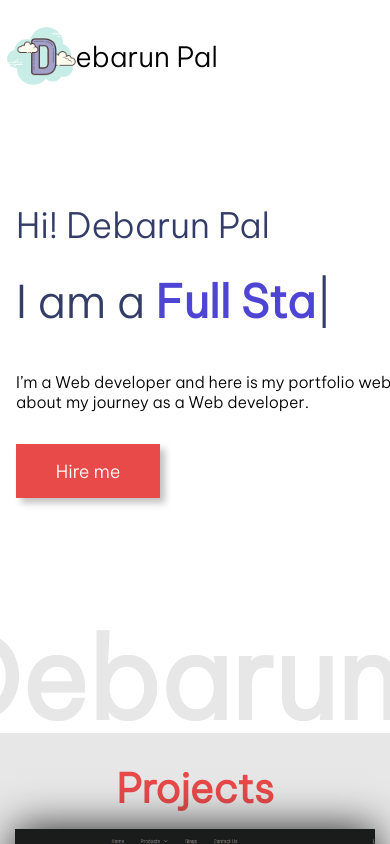
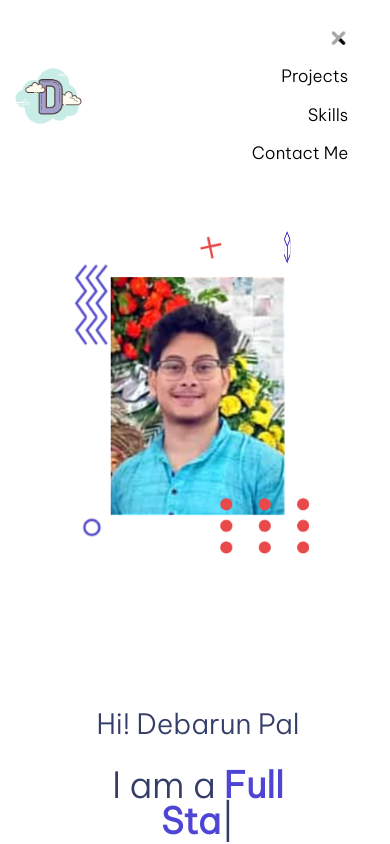
Before and after one commit to paldebarun/portfolio, a plain HTML site: page index.html in a window 390 px wide. Drawn offline with nearby package versions, Linux system fonts and the light colour scheme.

Commit message:
this is the second commit

```diff
--- a/index.html
+++ b/index.html
@@ -13,18 +13,22 @@
     <div id="wrapper">
 
         <div class="container">
+
             <div class="navbar">
 
                 <div class="logo-container">
                     <img src="./images/userAsset/icons8-d-100.png" class="logo">
                     <div class="logo-text">ebarun Pal</div>
-                    <!-- this is my logo -->
+
+
                 </div>
 
                 <div class="nav-items">
+                  <img src="./images/userAsset/icons8-multiply-24.png" id="cross-button" alt="">
                     <div><a href="#projects">Projects</a></div>
                     <div><a href="#skills">Skills</a></div>
                     <div><a href="#contactme">Contact Me</a></div>
+
                 </div>
 
             </div>
@@ -74,7 +78,7 @@
         </div>
 
         <div class="project-section" id="projects">
-            <h2 class="page-header">Projects</h2>
+            <h3 class="page-header">Projects</h3>
 
             <div class="project-container">
                 <div class="project-card" id="project1">
--- a/styles.css
+++ b/styles.css
@@ -26,8 +26,9 @@
     display: flex;
     justify-content:space-between;
     align-items:center;
-
+    width:100vw;
     padding-top:1rem;
+    margin-right: 50px;
 }
 
 .logo{
@@ -36,6 +37,7 @@
 
 .logo-container{
     display:flex;
+    flex-direction: row;
     justify-content: baseline;
     align-items: center;
 }
@@ -47,8 +49,15 @@
 
 .nav-items{
     display:flex;
-    gap:2rem;
+    justify-content: center;
+    gap:20px;
     padding: 0 4em;
+    width:35%;
+
+}
+
+#cross-button{
+  display: none;
 }
 
 .nav-items div{
@@ -59,7 +68,7 @@
 }
 .nav-items div a{
     color:black;
-    /* transition: all 5s ease; */
+    transition: all 1s ease;
 }
 
 a{
@@ -67,9 +76,10 @@ a{
 }
 
 
-.nav-items div:hover{
-    transition:0.8s;
+.nav-items div a:hover{
+
     font-weight: bold;
+    color: #e84949;
 }
 
 .hero-section{
@@ -87,17 +97,19 @@ a{
 .faded-text{
     position:absolute;
     user-select:none;
-    font-size: 7em;
+    font-size: 6em;
     color:rgb(231,231,231);
-
-    bottom: -16%;
-    left: -5%;
+    width:100%;
+    bottom: -15%;
+    left: 20px;
     font-weight: bold;
     transition: all 3s;
+    height: auto;
+
 }
 
 .hero-section-left{
-    /* width:100%; */
+    width:100%;
     display: flex;
     flex-direction: column;
     justify-content:center;
@@ -174,6 +186,7 @@ a{
     filter:grayscale(1);
     transition:all 1s;
     animation: scaleImage 5s linear infinite;
+
   }
 
   .user-image img{
@@ -316,7 +329,7 @@ a{
     height:550px;
     background-image: url(./images/projects/Project1.png);
     background-size: cover;
-    /* background-repeat: no-repeat; */
+
     position:relative;
     box-shadow:0px 0px 40px #1f1f1f;
   }
@@ -463,7 +476,31 @@ a{
     background-image: url(./images/projects/Project4.png);
   }
 
-  @media (max-width:1300px) {
+  @media (max-width:1220px) {
+    .logo-container{
+      transform: scale(0.8);
+    }
+
+    .hero-section{
+
+      width:100vw;
+
+      margin: 2rem 0;
+      padding: 0 2rem;
+      padding-bottom: 8rem;
+
+  }
+
+    .hero-section-left{
+      transform: scale(0.8);
+      width: 80%;
+    }
+
+    .hero-section-right{
+      transform: scale(0.8);
+      margin-right:10%;
+    }
+
     .page-header {
       padding-top: 30px;
       color: var(--bgOrange);
@@ -710,3 +747,122 @@ footer{
   display:flex;
   gap:1rem;
 }
+
+@media screen and (max-width:903px){
+
+  .nav-items{
+    transform: scale(0.85);
+    flex-direction: column;
+    align-items: flex-end;
+  }
+
+  #cross-button{
+   display: inline;
+  }
+
+  .hero-section{
+    flex-direction: column-reverse;
+
+  }
+
+  .hero-section-left{
+    align-items: center;
+    margin-right: 10%;
+  }
+
+  .hero-section-description{
+    text-align: center;
+  }
+
+  .hero-section-sub-heading{
+    text-align: center;
+  }
+
+  .faded-text{
+    left:-30px;
+   transform: scale(0.8);
+    bottom: -7%;
+  }
+
+
+}
+
+@media screen and (max-width:533px){
+  .logo{
+    transform: scale(1.2);
+  }
+  .logo-text{
+    display: none;
+  }
+  .logo-container{
+    display: flex;
+    justify-content: center;
+    width:20%;
+    margin-top: 0;
+  }
+  .nav-items{
+    align-items: flex-end;
+    padding: 0 2em;
+  }
+
+  .hero-section-right{
+    margin-right: 15%;
+  }
+
+  .hero-section-left{
+    margin-right: 15%;
+  }
+
+  .faded-text{
+    font-size:50px;
+
+  }
+  .page-header{
+    font-size: x-large;
+  }
+
+
+
+}
+
+@media screen and (max-width:440px){
+  .logo{
+    margin-left: 20px;;
+  }
+  .faded-text{
+    width:100%;
+    font-size:50px;
+    bottom: -7%;
+  }
+
+  #project1 .project-content{
+    transform: scale(0.8);
+  }
+
+}
+@media screen and (max-width:372px){
+
+
+  .project-content .btn-grp{
+
+    display: flex;
+    flex-direction: column;
+
+  }
+
+  #project1 .project-content{
+  margin-bottom: 70px;
+  }
+
+}
+@media screen and (max-width:326px){
+  .nav-items div a{
+    font-size: small;
+  }
+  #cross-button{
+    transform: scale(0.7);
+  }
+  #project1 .project-content{
+    margin-bottom: 120px;
+    }
+}
```
Also changed, not shown: images/userAsset/icons8-multiply-24.png (added), 3 other files.
